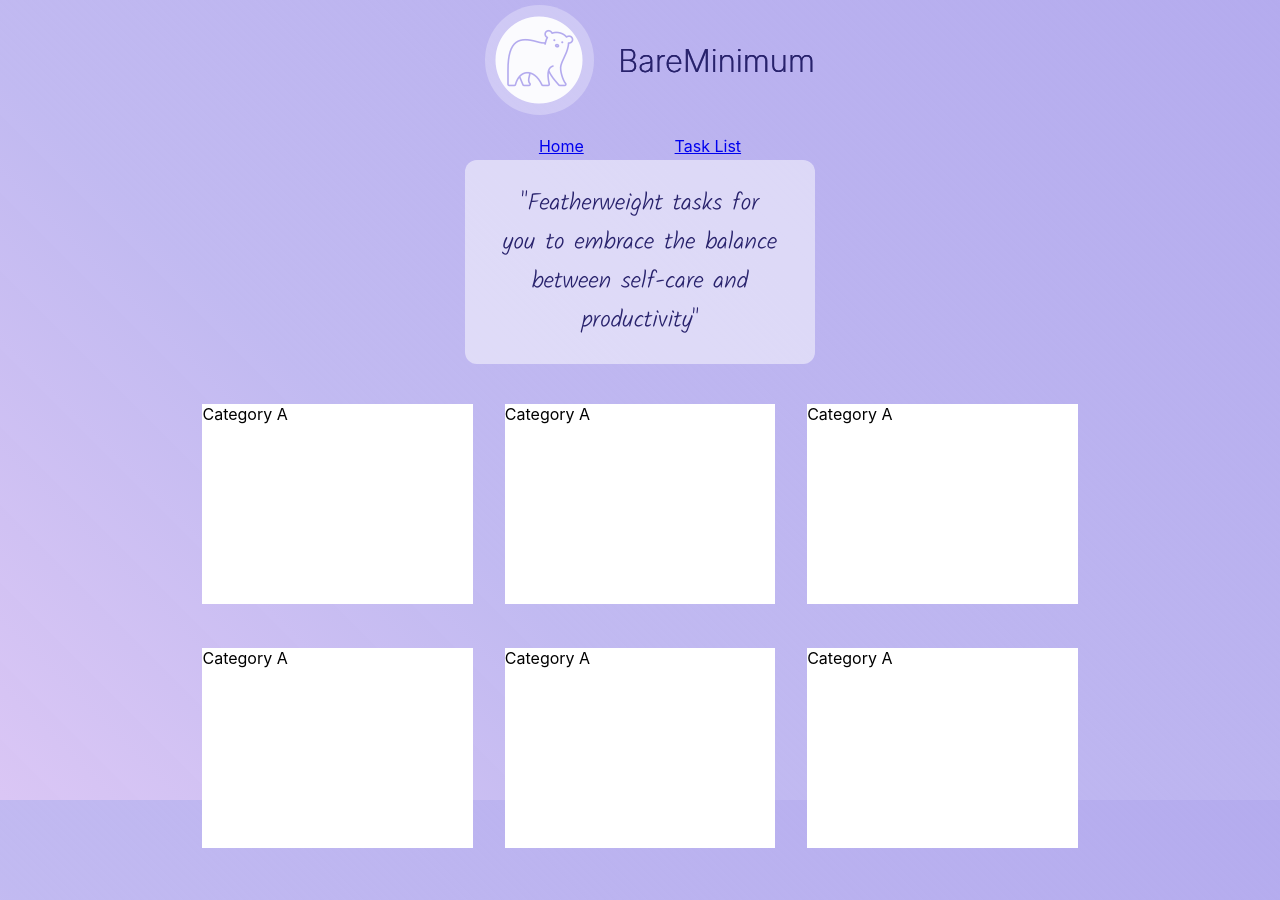
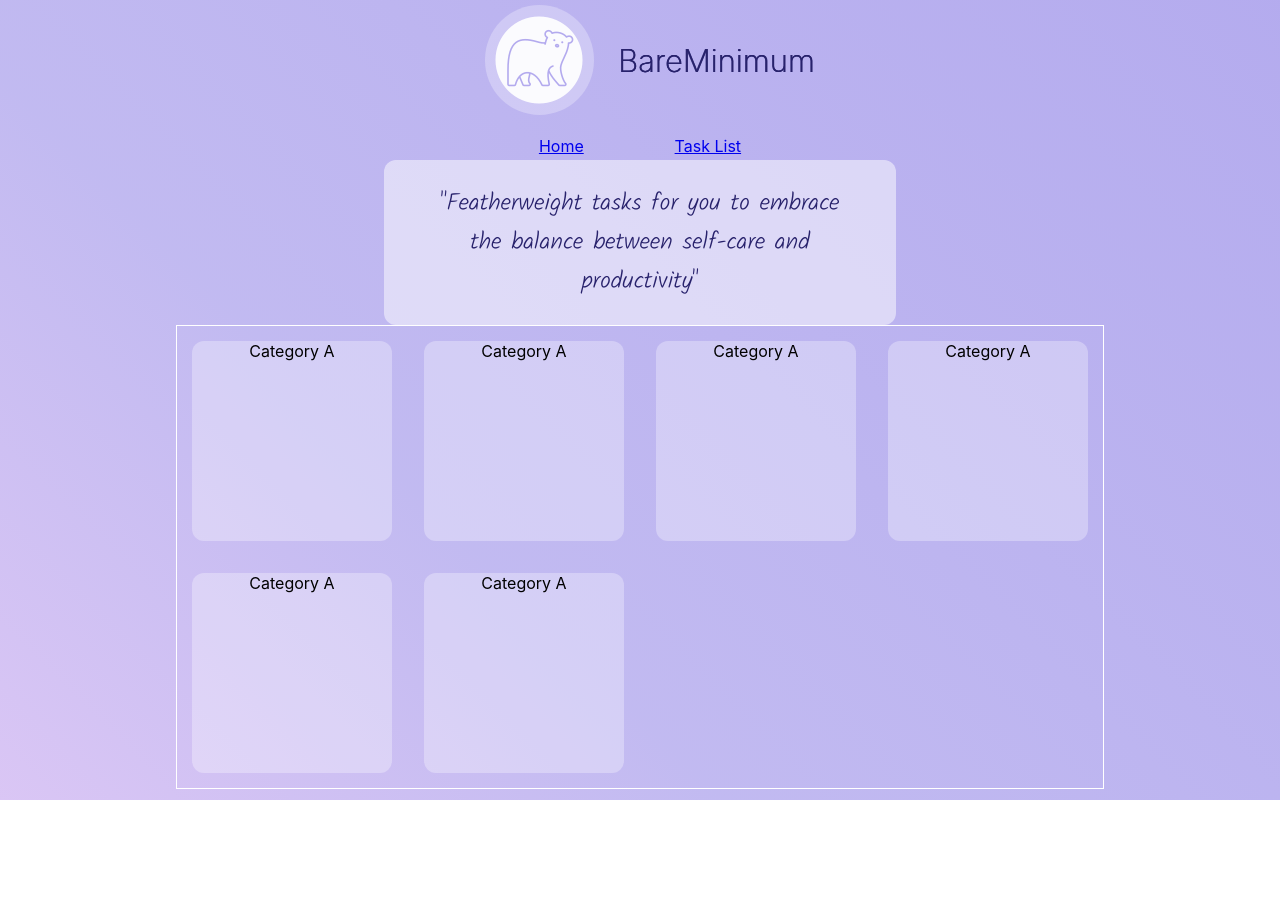
Before and after one commit to taranveersingh93/bare-minimum, a React (Create React App) app: page / in a window 1280 px wide. After the commit the page ends 800 px from the top, so only its background shows below. Built offline with nearby package versions, Linux system fonts and the light colour scheme.

Commit message:
Create hover effects for card

```diff
--- a/src/components/App/App.css
+++ b/src/components/App/App.css
@@ -2,6 +2,7 @@
 
 .main-view {
   max-height: 70vh;
+  width: 100%;
   height: 70vh;
   display: flex;
   flex-direction: column;
--- a/src/components/HomeView/HomeView.css
+++ b/src/components/HomeView/HomeView.css
@@ -1,23 +1,31 @@
 .home-view {
-  max-height: 100%;
-  max-width: 100%;
+  width: 100%;
+  height: 100%;
   display: flex;
   flex-direction: column;
   align-items: center;
+  justify-content: space-between;
 }
 
 .categories {
-  width: 100%;
-  padding: 5vh;
+  border: 1px solid white;
+  width: 70%;
+  padding: 15px;
   display: grid;
   grid-gap: 2em;
   grid-template-columns: repeat(auto-fill, minmax(200px, 1fr));
 }
 
 .category {
-
   min-height: 200px;
   min-width: 200px;
-  background-color: white;
-  margin-bottom: 12px;
+  background-color: rgba(255, 255, 255, 0.3);
+  text-align: center;
+  transition: 0.3s ease;
+  border-radius: 12px;
 }
+
+.category:hover {
+  background-color: rgba(255, 255, 255, 0.75);
+  cursor: pointer;
+}
--- a/src/components/HomeView/IntroText/IntroText.css
+++ b/src/components/HomeView/IntroText/IntroText.css
@@ -13,3 +13,9 @@
   font-family: 'kalam', cursive;
   font-size: 1.5rem;
 }
+
+@media (max-width: 1000px) {
+  .intro-text-container {
+    width: 80%;
+  }
+}
```
